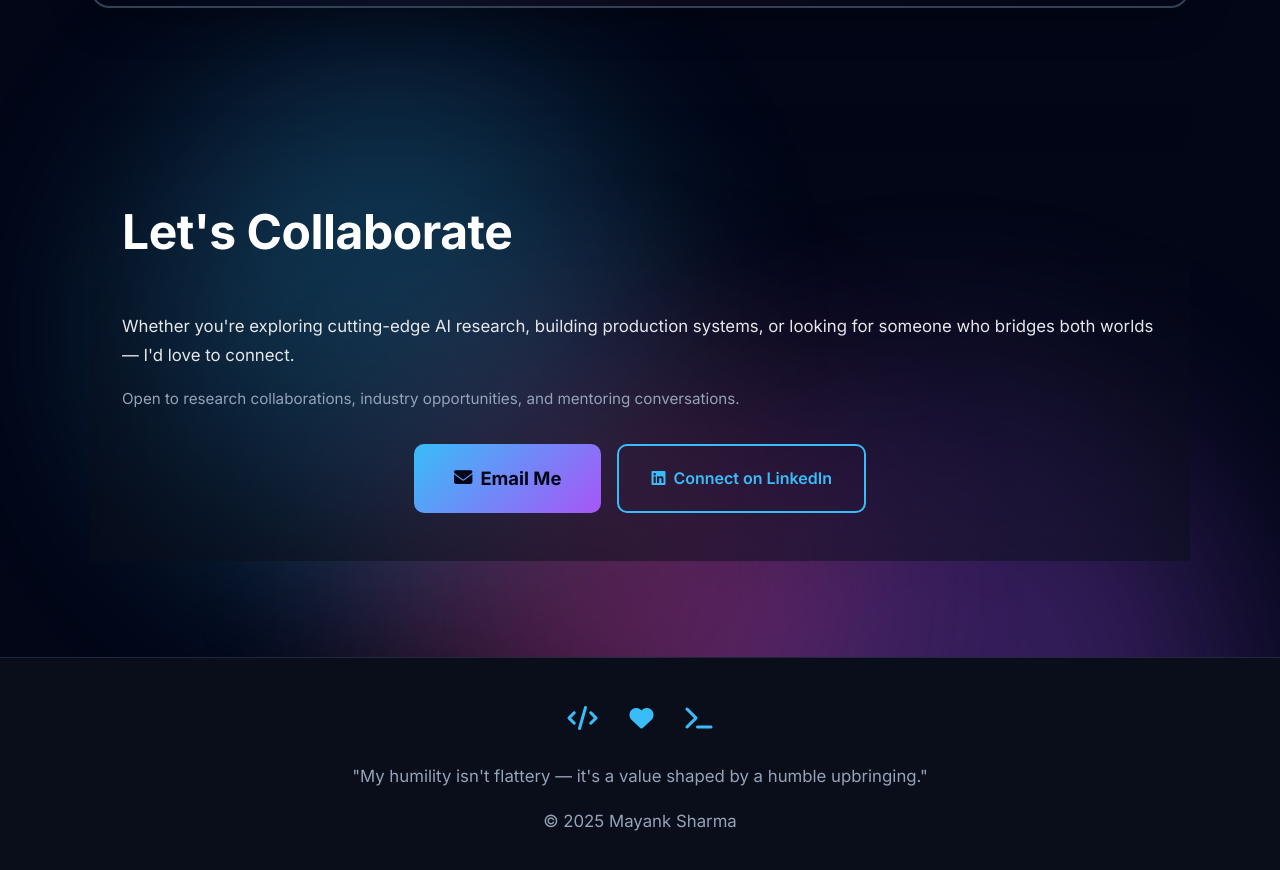
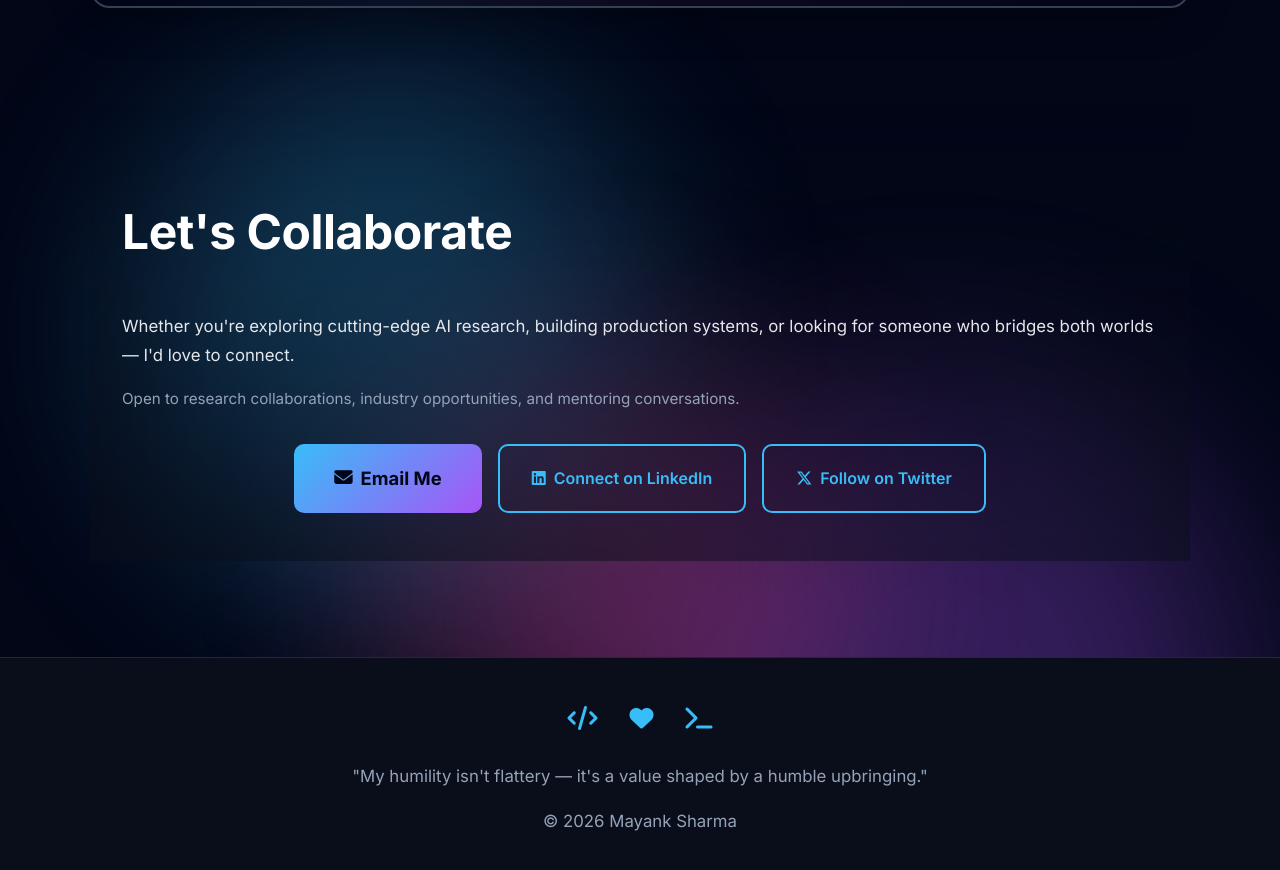
Before and after one commit to mayank1101/mayank1101.github.io, a Jekyll site: the page built from index.html, in a window 1280 px wide and 900 px high, scrolled down 5597 px. Shown: the top 870 px of the window. Built offline with Jekyll 4.4.1, drawn with Linux system fonts in a browser that asks for light colours.

Commit message:
added X account

```diff
--- a/index.html
+++ b/index.html
@@ -45,6 +45,9 @@
     </a>
     <a class="cta nav-link" href="https://www.linkedin.com/in/sharma-mayank-m11" target="_blank">
       <i class="fab fa-linkedin"></i> LinkedIn
+    </a>
+    <a class="cta nav-link" href="https://x.com/sharma_mayank11" target="_blank">
+      <i class="fab fa-x-twitter"></i> Twitter
     </a>
   </div>
 </nav>
@@ -297,6 +300,9 @@
             <a class="cta-secondary" href="https://www.linkedin.com/in/sharma-mayank-m11" target="_blank">
                 <i class="fab fa-linkedin"></i> Connect on LinkedIn
             </a>
+            <a class="cta-secondary" href="https://x.com/sharma_mayank11" target="_blank">
+                <i class="fab fa-x-twitter"></i> Follow on Twitter
+            </a>
         </div>
     </div>
 </main>
@@ -310,7 +316,7 @@
   <p>
     "My humility isn't flattery — it's a value shaped by a humble upbringing."
   </p>
-  <p>© 2025 Mayank Sharma</p>
+  <p>© 2026 Mayank Sharma</p>
 </div>
 
 <script src="assets/animations.js"></script>
```
